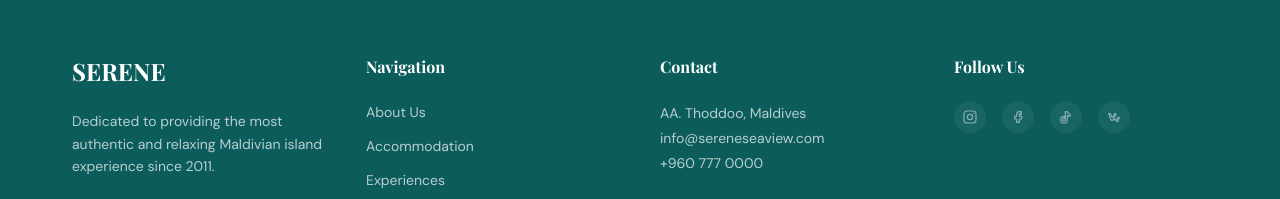
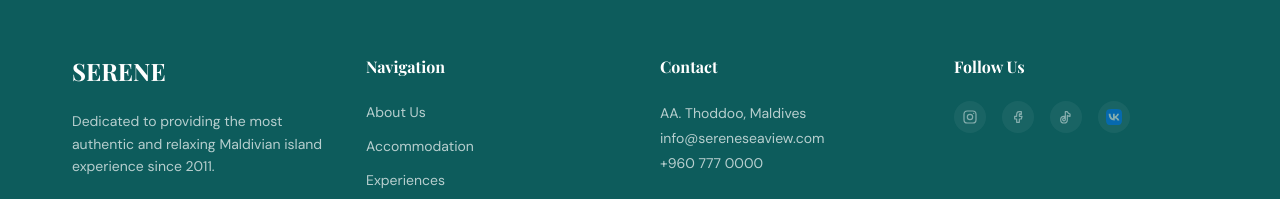
Before and after one commit to ahmedsaamih/visitbaarah, a Next.js app: page / in a window 1280 px wide. Shown: the part 2751-2950 px from the top of the page. Built offline with nearby package versions, Linux system fonts and the light colour scheme; no server answers; the database is empty.

Commit message:
feat: replace SVG path in SocialIcon component for enhanced visual clarity and branding alignment; update dimensions for improved display

```diff
--- a/app/page.tsx
+++ b/app/page.tsx
@@ -305,8 +305,9 @@ function SocialIcon({ kind }: { kind: "instagram" | "facebook" | "tiktok" | "vk"
     );
   }
   return (
-    <svg {...common}>
-      <path d="M4 7h2.4c.2 0 .4.1.5.3l1.7 4.3c.2.6 1 .7 1.4.2l2.3-2.8c.2-.3.3-.6.3-1V7h2.3v.6c0 .8-.3 1.6-.8 2.2l-2.1 2.6c-.3.4-.2.9.1 1.2l2.6 3c.4.5 1 .3 1.2-.3l1.2-3.5c.1-.2.3-.4.5-.4H20l-1.9 5.5c-.3.9-1.5 1.3-2.2.6l-3.1-3.6c-.3-.4-.9-.4-1.2 0l-1.3 1.6c-.8 1-2.4.7-2.9-.5L4 7z" />
+    <svg width="16" height="16" viewBox="0 0 48 48" fill="none" aria-hidden="true">
+      <path d="M0 23.04C0 12.1788 0 6.74826 3.37413 3.37413C6.74826 0 12.1788 0 23.04 0H24.96C35.8212 0 41.2517 0 44.6259 3.37413C48 6.74826 48 12.1788 48 23.04V24.96C48 35.8212 48 41.2517 44.6259 44.6259C41.2517 48 35.8212 48 24.96 48H23.04C12.1788 48 6.74826 48 3.37413 44.6259C0 41.2517 0 35.8212 0 24.96V23.04Z" fill="#0077FF"/>
+      <path d="M25.54 34.5801C14.6 34.5801 8.3601 27.0801 8.1001 14.6001H13.5801C13.7601 23.7601 17.8 27.6401 21 28.4401V14.6001H26.1602V22.5001C29.3202 22.1601 32.6398 18.5601 33.7598 14.6001H38.9199C38.0599 19.4801 34.4599 23.0801 31.8999 24.5601C34.4599 25.7601 38.5601 28.9001 40.1201 34.5801H34.4399C33.2199 30.7801 30.1802 27.8401 26.1602 27.4401V34.5801H25.54Z" fill="white"/>
     </svg>
   );
 }
```
